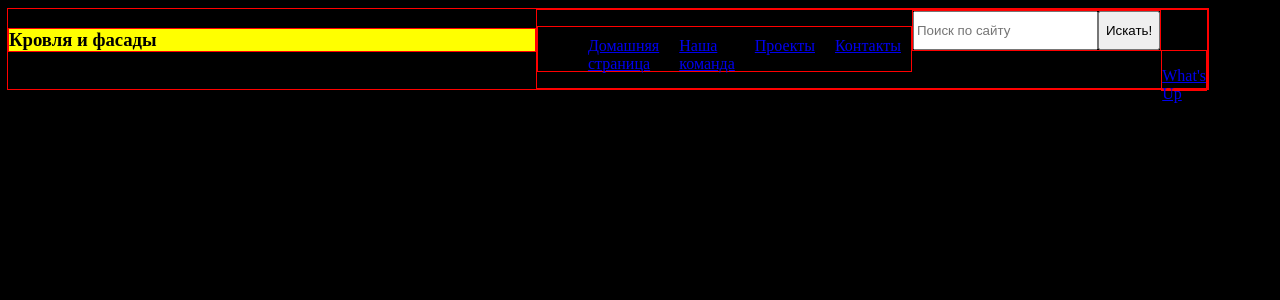
After one commit to sober21/siteForBrother, a Django app: page /second/ in a window 1280 px wide. The commit adds this page. Shown: the top 300 px of the page. Run offline with Django 4.2, Linux system fonts and the light colour scheme.

Commit message:
В index.html добавил ссылку на вотсап. Так же стили к нему Создал second.html для дублирования стилей с сайта-конструктора. Добавлена функция second в views.py и связана с urls

```diff
--- a/siteForBrother/simplesite/static/simplesite/css/style.css
+++ b/siteForBrother/simplesite/static/simplesite/css/style.css
@@ -1,3 +1,20 @@
-h1 {
-    color: red
+.border{
+    border: 1px solid red;
 }
+
+.desktop {
+  width: 1200px;
+  height: min-content; /* 5807px */
+  display: flex;
+  flex-direction: column;
+  justify-content: flex-start;
+  align-items: center;
+  background-color: #000000;
+  overflow: hidden;
+  padding: 0px 0px 0px 0px;
+  align-content: center;
+  flex-wrap: nowrap;
+  gap: 0;
+  position: absolute;
+  border-radius: 0px 0px 0px 0px;
+}
--- a/siteForBrother/simplesite/static/simplesite/css/try1.css
+++ b/siteForBrother/simplesite/static/simplesite/css/try1.css
@@ -47,6 +47,15 @@ nav{
     flex-direction: row;
     justify-content: center;
 }
+.link-whatsup{
+    position: relative;
+    top: 40px;
+    border: 1px solid red;
+    height: 50%;
+    width: 30%;
+
+}
+
 section{
     border: 1px solid red;
     position: relative;
@@ -65,7 +74,7 @@ article{
 main{
     border: 1px solid red;
     padding-left: 10px;
-    width: 800px;
+    width: 80%;
     position: relative;
     display: flex;
     flex-direction: row;
@@ -75,11 +84,11 @@ main{
 aside{
     border: 1px solid red;
     padding-left: 10px;
-    width: 380px;
+    width: 20%;
     position: relative;
-    left: 820px;
-    bottom: 350px;
-    margin-top: 10px;
+    left: 80%;
+    top: 10px;
+
 }
 h1{
   background-color: orange;
--- a/siteForBrother/simplesite/templates/simplesite/index.html
+++ b/siteForBrother/simplesite/templates/simplesite/index.html
@@ -29,6 +29,9 @@
          <input type="search" name="q" placeholder="Поиск по сайту">
          <input type="submit" value="Искать!">
      </form>
+        <div class="link-whatsup">
+            <p><a href="https://wa.me/79204698386">What's Up</a> </p>
+        </div>
     </nav>
 </header>
 <main>
--- /dev/null
+++ b/siteForBrother/simplesite/templates/simplesite/second.html
@@ -0,0 +1,35 @@
+{% load static %}
+
+<!DOCTYPE html>
+<html lang="en">
+<head>
+    <link rel="stylesheet" href="{% static 'simplesite/css/style.css' %}">
+    <link rel="stylesheet" href="{% static 'simplesite/css/try1.css' %}">
+    <meta name="keywords" content="важные, ключевые, слова">
+    <meta name="description" content="краткое описание">
+    <meta charset="UTF-8">
+    <title>Кровля и вентфасады в Вронеже</title>
+</head>
+<body class="desktop">
+  <header>
+    <span class="span-top-title">
+      <h3 class="title-top">Кровля и фасады</h3>
+    </span>
+    <nav>
+      <ul class="nav-top-ul">
+        <li class="nav-top-li"><a href="#">Домашняя страница</a></li>
+        <li class="nav-top-li"><a href="#">Наша команда</a></li>
+        <li class="nav-top-li"><a href="#">Проекты</a></li>
+        <li class="nav-top-li"><a href="#">Контакты</a></li>
+      </ul>
+     <form class="search">
+         <input type="search" name="q" placeholder="Поиск по сайту">
+         <input type="submit" value="Искать!">
+     </form>
+        <div class="link-whatsup">
+            <p><a href="https://wa.me/79204698386">What's Up</a> </p>
+        </div>
+    </nav>
+</header>
+</body>
+</html>
--- a/siteForBrother/simplesite/urls.py
+++ b/siteForBrother/simplesite/urls.py
@@ -4,4 +4,5 @@ from . import views
 app_name = "simplesite"
 urlpatterns = [
     path("", views.index, name="index"),
+    path("second/", views.second, name="second")
 ]
--- a/siteForBrother/simplesite/views.py
+++ b/siteForBrother/simplesite/views.py
@@ -3,3 +3,7 @@ from django.shortcuts import render
 
 def index(request):
     return render(request, 'simplesite/index.html')
+
+
+def second(request):
+    return render(request, 'simplesite/second.html')
```
